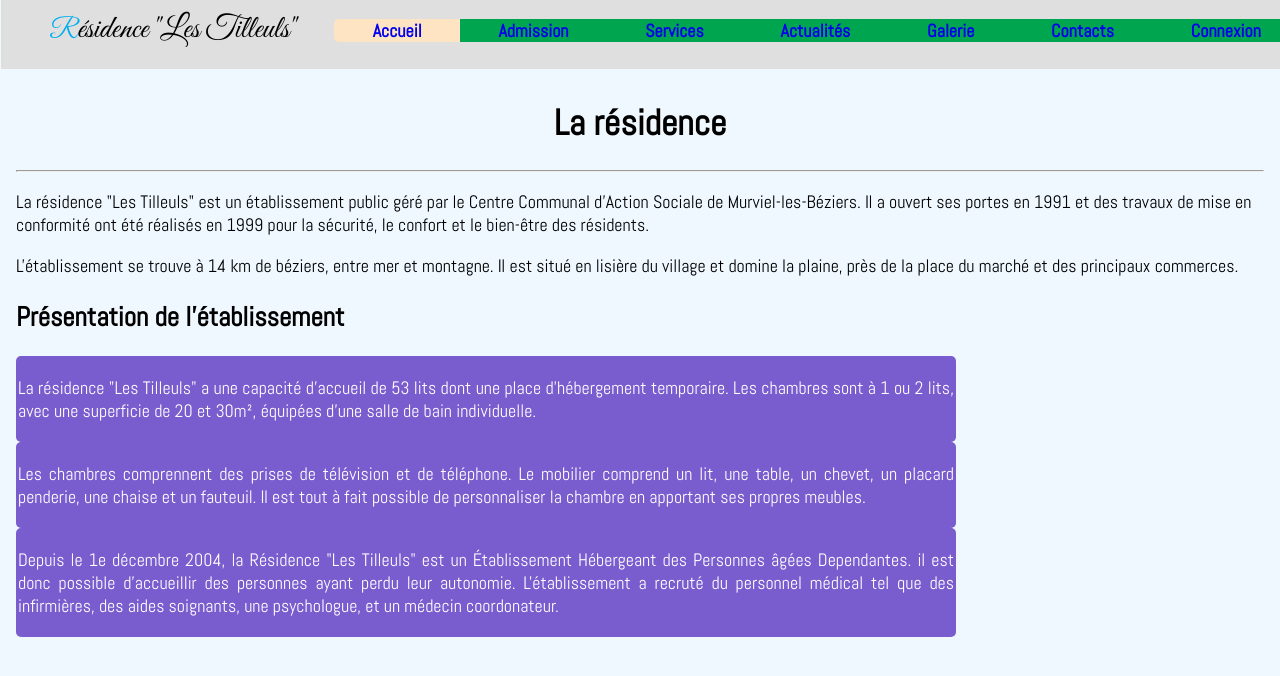
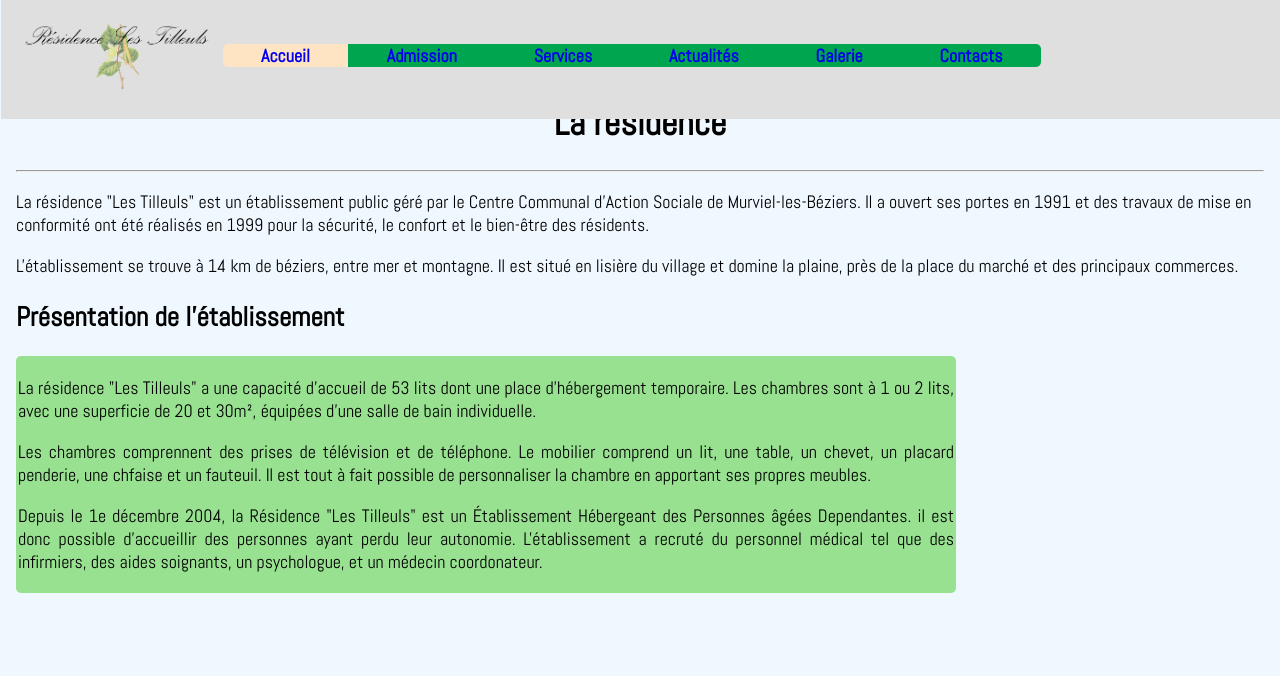
Before and after one commit to GuillaumeLeroy34/Application_web_vue_firebase, a Vue app: page / in a window 1280 px wide. Shown: the top 676 px of the page. Built offline with nearby package versions, Linux system fonts and the light colour scheme.

Commit message:
changements divers sur la forme du site

```diff
--- a/src/assets/main.css
+++ b/src/assets/main.css
@@ -14,11 +14,12 @@ p::first-letter,
 h3::first-letter {
     font-size: 1.5rem;
     font-family: 'Great Vibes', cursive;
-    color: #00AEEF
+    color: #21b300
 }
 
 p,
 ul {
+    color: black;
     font-family: 'Abel';
     font-size: 18px;
     text-align: left;
@@ -42,7 +43,7 @@ h1 {
     padding-left: 15px;
 
     border-radius: 5px;
-    background-color: #7357c7;
+    background-color: #98e190;
     padding: 2px;
     color: white;
     width: 75%;
@@ -65,7 +66,7 @@ img {
 }
 
 .navRouters>li:hover{
-    background-color: #00c25e;
+    background-color: #a0ffce;
 }
 
 
--- a/src/components/ArticleMini.vue
+++ b/src/components/ArticleMini.vue
@@ -23,7 +23,7 @@ const props = defineProps({
 </script>
 <template>
     <div class="article">
-        <img v-bind:src="source" style="width: 600px; height: 300px; object-fit: fill;">
+        <img v-bind:src="source" style="height: 300px; object-fit: fill;">
         <span class="texte">
             <h1 class="titreArticle">{{ titre }}</h1>
             <hr>
--- a/src/components/BarreNav.vue
+++ b/src/components/BarreNav.vue
@@ -8,14 +8,14 @@ const router = useRouter();
 
 <template>
     <nav class="wrapper">
-        <p @click="router.push('/');" class="faux-lien">Résidence "Les Tilleuls"</p>
+        <!-- <p @click="router.push('/');" class="faux-lien">Résidence "Les Tilleuls"</p> -->
+        <img src="../assets/images/Logo tilleuls.png" alt="">
         <router-link to="/" class="left-link">Accueil</router-link>
         <router-link to="/admission">Admission</router-link>
         <router-link to="/services">Services</router-link>
         <router-link to="/articles">Actualités</router-link>
         <router-link to="/galerie">Galerie</router-link>
-        <router-link to="/contacts">Contacts</router-link>
-        <router-link to="/connexion-admin" class="right-link">Connexion</router-link>
+        <router-link to="/contacts" class="right-link">Contacts</router-link>
 
     </nav>
     <!-- <img src="/src/assets/images/cadre TIlleuls.png" style="width: 100px; height: 100px; object-fit: fill;"> -->
@@ -34,6 +34,11 @@ p {
     font-size: xx-large;
     padding-right: 3%;
     margin: 0%;
+}
+
+img{
+    border: none;
+    height: 70px;
 }
 
 
--- a/src/views/Admission.vue
+++ b/src/views/Admission.vue
@@ -9,17 +9,17 @@
 
 
     <div class="text-box">
-        <p>La Résidence reçoit des personnes autonomes de plus de 60 ans. Lors de votre entrée, un dossier vous sera remis.
+        <p>Lors de votre entrée, un dossier vous sera remis.
             Il comprend divers formulaires que vous voudrez bien remplir et nous retourner dans les meilleurs délais.
             Le contrat de séjour et le règlement intérieur devront être lus attentivement et signés.
         </p>
     </div>
     <div class="text-box">
         <p>Pour tout renseignement complémentaire, vous pouvez vous adresser au secrétariat, ouvert du lundi au vendredi
-            de 9h00 à 12h00 et de 13h30 à 17h00, et le samedi de 9h00 à 12h00.
+            de 9h00 à 12h00 et de 13h30 à 17h00.
         </p>
         <p>il est possible de compléter le formulaire <a href="https://www.formulaires.service-public.fr/gf/cerfa_14732.do"
-                target="_blank">en cliquant ici</a></p>
+                target="_blank">en cliquant ici</a> ou de compléter votre demande sur <a href="https://trajectoire.sante-ra.fr/Trajectoire/" target="_blank">via trajectoire</a></p>
 
     </div>
     <h2> Les frais de séjour</h2>
@@ -29,6 +29,7 @@
             l'établissement.
             Les frais de séjour sont payables mensuellement à terme échu au Trésor Public.
         </p>
+
 
     </div>
 </template>
--- a/src/views/Galerie.vue
+++ b/src/views/Galerie.vue
@@ -138,8 +138,8 @@ function afficherListeImages(){
       <span v-for="(img, index) of listeImages">
         <button v-if="isLoggedIn" @click="deleteImage(img)"> <i class="fa fa-trash"></i></button>
                                 <!-- si l'utilisateur est connecté, on applique la classe noZoom aux images -->
-        <img :src="img" alt="" class="image" :class="{noZoom: isLoggedIn}" style="width: 250px; height: 251px; object-fit:
-          fill;" :style="colors[index % 5]">
+        <img :src="img" alt="" class="image" :class="{noZoom: isLoggedIn}" style="height: 350px; width: 400px; object-fit:
+        fill;" :style="colors[index % 5]">
 
       </span>
 </div>
--- a/src/views/HomeView.vue
+++ b/src/views/HomeView.vue
@@ -44,22 +44,20 @@
         <p>La résidence "Les Tilleuls" a une capacité d'accueil de 53 lits dont une place d'hébergement temporaire.
           Les chambres sont à 1 ou 2 lits, avec une superficie de 20 et 30m², équipées d'une salle de bain individuelle.
 </p>
-      </div>
-    </div>
-    <div class="text-box">
-      <p>Les chambres comprennent des prises de télévision et de téléphone.
-        Le mobilier comprend un lit, une table, un chevet, un placard penderie, une chaise et un fauteuil.
-        Il est tout à fait possible de personnaliser la chambre en apportant ses propres meubles.
-      </p>
-    </div>
 
-    <div class="text-box">
-      <p>Depuis le 1e décembre 2004, la Résidence "Les Tilleuls" est un Établissement Hébergeant des Personnes âgées
+
+        <p>  Les chambres comprennent des prises de télévision et de téléphone.
+          Le mobilier comprend un lit, une table, un chevet, un placard penderie, une chfaise et un fauteuil.
+          Il est tout à fait possible de personnaliser la chambre en apportant ses propres meubles.</p>
+
+
+<p>          Depuis le 1e décembre 2004, la Résidence "Les Tilleuls" est un Établissement Hébergeant des Personnes âgées
           Dependantes.
           il est donc possible d'accueillir des personnes ayant perdu leur autonomie.
-        L'établissement a recruté du personnel médical tel que des infirmières, des aides soignants, une psychologue, et
-        un médecin coordonateur.
-      </p>
+          L'établissement a recruté du personnel médical tel que des infirmiers, des aides soignants, un psychologue, et
+          un médecin coordonateur.</p>
+
+      </div>
     </div>
     <div id="map"></div> <!-- composant pour mettre la carte google maps-->
   </section>
@@ -179,30 +177,31 @@
   </ul> -->
 </template>
 <style scoped>
-@import url('https://fonts.googleapis.com/css2?family=Great+Vibes&display=swap'); /*import de la police d'écriture manuscrite pour le titre */
-  @import url('https://fonts.googleapis.com/css2?family=Abel&display=swap');      /*import de la police d'écriture pour les corps de texte, sans sérif*/
+@import url('https://fonts.googleapis.com/css2?family=Great+Vibes&display=swap');
+/*import de la police d'écriture manuscrite pour le titre */
+@import url('https://fonts.googleapis.com/css2?family=Abel&display=swap');
+/*import de la police d'écriture pour les corps de texte, sans sérif*/
 
-html{
+html {
   font-family: 'Abel';
   font-size: 18px;
 }
-p::first-letter, h3::first-letter{
+
+p::first-letter,
+h3::first-letter {
   font-size: 1.5rem;
   font-family: 'Great Vibes', cursive;
-  color:  #00AEEF
+  color: #00AEEF
 }
-p, ul{
+
+p,
+ul {
   font-family: 'Abel';
   font-size: 18px;
 
 }
 
-.text-box{
-  background-color: #795cce;
+.text-box {
   padding: 2px;
   color: white;
-}
-
-
-
-</style>
+}</style>
--- a/src/views/Services.vue
+++ b/src/views/Services.vue
@@ -27,8 +27,7 @@
             <li>
                 <h3> Linge</h3>
                 <div class="text-box">
-                    <p>Le linge hôtelier est fourni par la Résidence. Chaque résident apporte son linge personnel
-                        préalablement marqué. L'ensemble du linge est entretenu par la blanchisserie de l'établissement.
+                    <p>Le linge hôtelier est fourni par la Résidence. L'ensemble du linge est entretenu par la blanchisserie de l'établissement.
                     </p>
                 </div>
             </li>
@@ -51,7 +50,7 @@
             <li>
                 <h3> Culte</h3>
                 <div class="text-box">
-                    <p>Le résident est libre de recevoir le ministre du culte de son choix.
+                    <p>Le résident est libre de recevoir le représentant du culte de son choix.
                         Une salle de culte est à sa disposition.
                     </p>
                 </div>
@@ -70,7 +69,7 @@
                 <h3> Animations et les loisirs</h3>
                 <div class="text-box">
                     <p>Des activités ludiques sont organisées tous les jours par le personnel de l'établissement et des
-                        intervenantes extérieurs ( ergothérapeutes, professeur de gymnastique) favorisant ainsi
+                        intervenants extérieurs (ergothérapeutes, professeur de gymnastique) favorisant ainsi
                         le maintien de l'autonomie des résidents.
                         La Résidence dispose d'une animatrice à temps plein.
                         Des sorties, promenades et des excursions sont programmées au cours de l'année.
```
Also changed, not shown: src/views/ArticlesView.vue (+29 -16 lines), src/assets/images/Logo tilleuls.png (added). Lines whose indentation alone changed are shown as unchanged.
